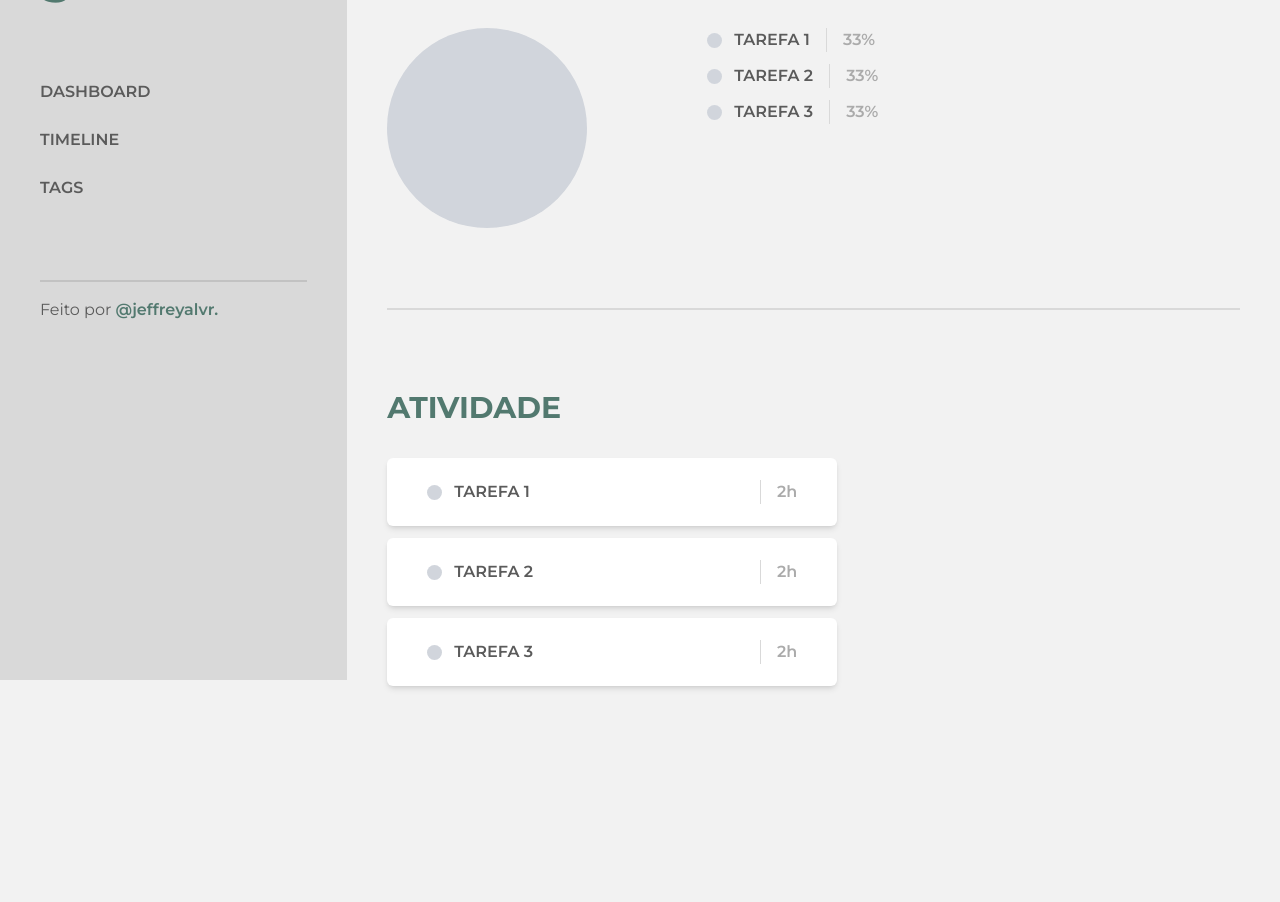
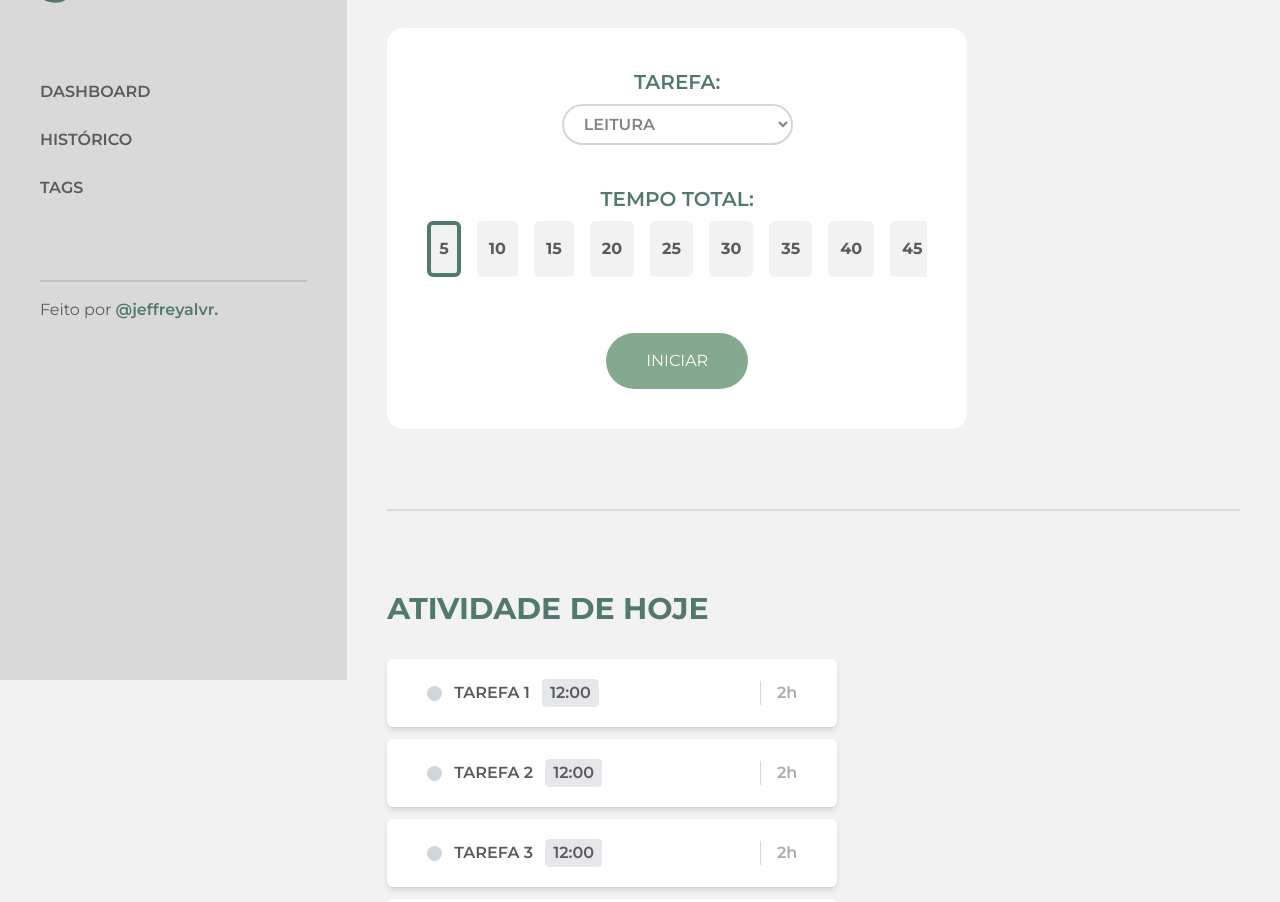
Before and after one commit to jeffreyalvr/greentask, a React (Vite) app: page / in a window 1280 px wide. Shown: the part 120-1022 px from the top of the page. Before the commit the page ends 886 px from the top, so only its background shows below. Built offline with nearby package versions, Linux system fonts and the light colour scheme.

Commit message:
Adiciona recharts para exibição de pie chart; Reorganiza partes da Home e componentes; Adiciona funcionalidade placeholder para seleção de tempo total;

```diff
--- a/index.html
+++ b/index.html
@@ -4,7 +4,7 @@
     <meta charset="UTF-8" />
     <link rel="icon" type="image/png" href="/favicon.png" />
     <meta name="viewport" content="width=device-width, initial-scale=1.0" />
-    <title>greentask</title>
+    <title>greentask.</title>
   </head>
   <body>
     <div id="root"></div>
--- a/package.json
+++ b/package.json
@@ -14,6 +14,7 @@
     "react": "^19.1.0",
     "react-dom": "^19.1.0",
     "react-router-dom": "^7.6.0",
+    "recharts": "^2.15.3",
     "tailwindcss": "^4.1.6"
   },
   "devDependencies": {
--- a/src/components/Activity/index.jsx
+++ b/src/components/Activity/index.jsx
@@ -3,11 +3,15 @@ import ActivityItem from "../ActivityItem";
 
 const Activity = () => {
   return (
-    <Section title="Atividade">
-      <div className="flex flex-col gap-3">
-        <ActivityItem task="Tarefa 1" totalTime={2} />
-        <ActivityItem task="Tarefa 2" totalTime={2} />
-        <ActivityItem task="Tarefa 3" totalTime={2} />
+    <Section title="Atividade de hoje">
+      <div className="flex gap-3 flex-wrap w-full">
+        <ActivityItem task="Tarefa 1" startedAt="12:00" totalTime={2} />
+        <ActivityItem task="Tarefa 2" startedAt="12:00" totalTime={2} />
+        <ActivityItem task="Tarefa 3" startedAt="12:00" totalTime={2} />
+        <ActivityItem task="Tarefa 4" startedAt="12:00" totalTime={2} />
+        <ActivityItem task="Tarefa 5" startedAt="12:00" totalTime={2} />
+        <ActivityItem task="Tarefa 6" startedAt="12:00" totalTime={2} />
+        <ActivityItem task="Tarefa 7" startedAt="12:00" totalTime={2} />
       </div>
     </Section>
   );
--- a/src/components/ActivityItem/index.jsx
+++ b/src/components/ActivityItem/index.jsx
@@ -1,11 +1,20 @@
-const ActivityItem = ({ task, totalTime }) => {
+const ActivityItem = ({ task, startedAt, totalTime }) => {
   return (
     <div className="flex w-[450px] h-[68px] items-center justify-between px-10 py-3 text-[var(--fg-dark)] font-semibold bg-[var(--activity-item-color)] rounded-md shadow-md">
-      <div className="flex gap-3 items-center">
+      <div className="flex gap-3 items-center pr-4">
         <i className="inline-block w-[15px] h-[15px] bg-gray-300 rounded-full"></i>
         <span className="uppercase">{task}</span>
+        <span
+          className="px-2 py-0.5 rounded-sm bg-gray-200 text-[var(--fg-light)]"
+          title="Hora de início"
+        >
+          {startedAt}
+        </span>
       </div>
-      <div className="text-[var(--fg-subtle)] border-l-1 border-[var(--border-light)] pl-4">
+      <div
+        className="text-[var(--fg-subtle)] border-l-1 border-[var(--border-light)] pl-4"
+        title="Tempo total"
+      >
         {totalTime}h
       </div>
     </div>
--- a/src/components/Button/index.jsx
+++ b/src/components/Button/index.jsx
@@ -1,6 +1,11 @@
-const Button = ({ texto }) => {
+const Button = ({ texto, toggled, onClick }) => {
   return (
-    <button className="w-max px-2 py-3 rounded-md bg-[var(--bg-color)] border-4 border-transparent cursor-pointer active:border-[var(--accent-primary)]">
+    <button
+      onClick={onClick}
+      className={`w-max px-2 py-3 rounded-md bg-[var(--bg-color)] border-4 cursor-pointer active:border-[var(--accent-primary)] ${
+        toggled ? "border-[var(--accent-primary)]" : "border-transparent"
+      }`}
+    >
       <span className="font-bold text-[var(--fg-light)]">{texto}</span>
     </button>
   );
--- a/src/components/Section/index.jsx
+++ b/src/components/Section/index.jsx
@@ -1,6 +1,10 @@
-const Section = ({ title, children }) => {
+const Section = ({ title, borderless, width, children }) => {
   return (
-    <section className="flex flex-col py-20 gap-8 border-b-2 border-b-[var(--border-light)]">
+    <section
+      className={`flex flex-col py-20 gap-8 ${
+        borderless ? "border-b-2 border-b-[var(--border-light)]" : "border-0"
+      }`}
+    >
       <h1 className="text-3xl text-[var(--accent-primary)] font-bold uppercase">
         {title}
       </h1>
--- a/src/components/Sidebar/index.jsx
+++ b/src/components/Sidebar/index.jsx
@@ -11,7 +11,7 @@ const Sidebar = () => {
           DASHBOARD
         </a>
         <a href="#" className="text-[var(--fg-dark)] font-semibold">
-          TIMELINE
+          HISTÓRICO
         </a>
         <a href="#" className="text-[var(--fg-dark)] font-semibold">
           TAGS
--- a/src/components/Statistics/index.jsx
+++ b/src/components/Statistics/index.jsx
@@ -1,15 +1,39 @@
 import Section from "../Section";
+import StatisticsChart from "../StatisticsChart";
 import StatisticsItem from "../StatisticsItem";
 
 const Statistics = () => {
   return (
-    <Section title="Desempenho">
-      <div className="flex gap-30">
-        <div className="inline-block w-[200px] h-[200px] bg-gray-300 rounded-full"></div>
-        <div className="flex flex-col gap-3">
-          <StatisticsItem task="Tarefa 1" percentage={33} />
-          <StatisticsItem task="Tarefa 2" percentage={33} />
-          <StatisticsItem task="Tarefa 3" percentage={33} />
+    <Section title="Estatísticas do mês">
+      <div className="flex flex-col gap-10 w-auto h-auto px-10 py-10 bg-white rounded-2xl">
+        <div className="flex gap-30">
+          <div className="inline-block w-[200px] h-[200px] bg-gray-300 rounded-full overflow-clip">
+            <StatisticsChart />
+          </div>
+
+          <div className="flex flex-col gap-3">
+            <StatisticsItem task="Tarefa 1" percentage={33} />
+            <StatisticsItem task="Tarefa 2" percentage={33} />
+            <StatisticsItem task="Tarefa 3" percentage={33} />
+            <StatisticsItem task="Tarefa 4" percentage={33} />
+            <StatisticsItem task="Tarefa 5" percentage={33} />
+            <StatisticsItem task="Tarefa 6" percentage={33} />
+            <StatisticsItem task="Tarefa 7" percentage={33} />
+            <StatisticsItem task="Tarefa 8" percentage={33} />
+            <StatisticsItem task="Tarefa 9" percentage={33} />
+            <StatisticsItem task="Tarefa 10" percentage={33} />
+            <StatisticsItem task="Tarefa 11" percentage={33} />
+            <StatisticsItem task="Tarefa 12" percentage={33} />
+            <StatisticsItem task="Tarefa 13" percentage={33} />
+            <StatisticsItem task="Tarefa 14" percentage={33} />
+            <StatisticsItem task="Tarefa 15" percentage={33} />
+            <StatisticsItem task="Tarefa 15" percentage={33} />
+            <StatisticsItem task="Tarefa 15" percentage={33} />
+            <StatisticsItem task="Tarefa 15" percentage={33} />
+            <StatisticsItem task="Tarefa 15" percentage={33} />
+            <StatisticsItem task="Tarefa 15" percentage={33} />
+            <StatisticsItem task="Tarefa 15" percentage={33} />
+          </div>
         </div>
       </div>
     </Section>
--- /dev/null
+++ b/src/components/StatisticsChart/index.jsx
@@ -0,0 +1,30 @@
+import { PieChart, Pie, Cell } from "recharts";
+
+const data = [
+  { name: "Tarefa 1", value: 33 },
+  { name: "Tarefa 2", value: 33 },
+  { name: "Tarefa 3", value: 33 },
+];
+
+const COLORS = ["#D8D24D", "#4DB7D8", "#61D84D"];
+
+const StatisticsChart = () => {
+  return (
+    <PieChart width={200} height={200}>
+      <Pie
+        data={data}
+        cx="50%"
+        cy="50%"
+        outerRadius={100}
+        label
+        dataKey="value"
+      >
+        {data.map((entry, index) => (
+          <Cell key={`cell-${index}`} fill={COLORS[index % COLORS.length]} />
+        ))}
+      </Pie>
+    </PieChart>
+  );
+};
+
+export default StatisticsChart;
--- a/src/components/StatisticsItem/index.jsx
+++ b/src/components/StatisticsItem/index.jsx
@@ -5,7 +5,10 @@ const StatisticsItem = ({ task, percentage }) => {
         <i className="inline-block w-[15px] h-[15px] bg-gray-300 rounded-full"></i>
         <span className="uppercase">{task}</span>
       </div>
-      <div className="text-[var(--fg-subtle)] border-l-1 border-[var(--border-light)] pl-4">
+      <div
+        className="text-[var(--fg-subtle)] border-l-1 border-[var(--border-light)] pl-4"
+        title="Tempo aplicado no mês"
+      >
         {percentage}%
       </div>
     </div>
--- a/src/components/TaskSection/index.jsx
+++ b/src/components/TaskSection/index.jsx
@@ -1,11 +1,24 @@
+import { useState } from "react";
 import Button from "../Button";
+import Section from "../Section";
 
 const TaskSection = () => {
+  const [selected, setSelected] = useState(5);
+
+  const timeValues = Array.from({ length: 36 }, (_, i) => 5 + i * 5);
+
+  const selectTime = (value) => {
+    setSelected(value);
+  };
+
   return (
-    <section className="flex flex-col gap-8 w-[600px] h-auto p-8 border-2 border-teal-600">
-      <div className="w-full flex flex-col justify-center items-center gap-2">
-        <h1 className="text-xl text-[var(--primary)]">TAREFA:</h1>
-        <select className="py-2 px-4 rounded-4xl border-2 border-gray-300 text-[var(--fg-light)] uppercase">
+    <Section title="Nova tarefa" width={500}>
+      <div className="flex flex-col gap-10 w-full h-auto px-10 py-10 bg-white rounded-2xl">
+        <div className="w-[500px] flex flex-col justify-center items-center gap-2">
+          <h1 className="text-xl text-[var(--accent-primary)] font-semibold">
+            TAREFA:
+          </h1>
+          <select className="py-2 px-4 rounded-4xl border-2 border-gray-300 text-[var(--fg-light)] font-semibold uppercase">
             <option>leitura</option>
             <option>web development</option>
             <option>game dev</option>
@@ -15,45 +28,19 @@ const TaskSection = () => {
             <option>workout</option>
           </select>
         </div>
-      <div className="w-full flex flex-col justify-center items-center gap-2">
-        <h1 className="text-xl text-[var(--accent-primary)]">TEMPO TOTAL:</h1>
+        <div className="w-[500px] flex flex-col justify-center items-center gap-2">
+          <h1 className="text-xl text-[var(--accent-primary)] font-semibold">
+            TEMPO TOTAL:
+          </h1>
           <div className="w-full pb-4 flex flex-row gap-4 overflow-x-auto">
-          <Button texto={5} />
-          <Button texto={10} />
-          <Button texto={15} />
-          <Button texto={20} />
-          <Button texto={25} />
-          <Button texto={30} />
-          <Button texto={35} />
-          <Button texto={40} />
-          <Button texto={45} />
-          <Button texto={50} />
-          <Button texto={55} />
-          <Button texto={60} />
-          <Button texto={65} />
-          <Button texto={70} />
-          <Button texto={75} />
-          <Button texto={80} />
-          <Button texto={85} />
-          <Button texto={90} />
-          <Button texto={95} />
-          <Button texto={100} />
-          <Button texto={105} />
-          <Button texto={110} />
-          <Button texto={115} />
-          <Button texto={120} />
-          <Button texto={125} />
-          <Button texto={130} />
-          <Button texto={135} />
-          <Button texto={140} />
-          <Button texto={145} />
-          <Button texto={150} />
-          <Button texto={155} />
-          <Button texto={160} />
-          <Button texto={165} />
-          <Button texto={170} />
-          <Button texto={175} />
-          <Button texto={180} />
+            {timeValues.map((value) => (
+              <Button
+                key={value}
+                onClick={() => selectTime(value)}
+                toggled={selected === value}
+                texto={value}
+              />
+            ))}
           </div>
         </div>
         <div className="w-full flex flex-col justify-center items-center gap-2">
@@ -61,7 +48,8 @@ const TaskSection = () => {
             iniciar
           </button>
         </div>
-    </section>
+      </div>
+    </Section>
   );
 };
 
--- a/src/pages/Home/index.jsx
+++ b/src/pages/Home/index.jsx
@@ -1,15 +1,17 @@
 import Sidebar from "../../components/Sidebar";
-import Statistics from "../../components/Statistics";
+import TaskSection from "../../components/TaskSection";
 import Activity from "../../components/Activity";
 
 const Home = () => {
   return (
     <div className="flex h-screen">
       <Sidebar />
-      <div className="flex flex-col flex-1 px-10">
-        <Statistics />
+      <main className="flex flex-col flex-1 px-10">
+        <div className="flex gap-30 border-b-2 border-b-[var(--border-light)]">
+          <TaskSection borderless />
+        </div>
         <Activity />
-      </div>
+      </main>
     </div>
   );
 };
```
Also changed, not shown: 1 other file (tests, documents, lock files or other folders). Lines whose indentation alone changed are shown as unchanged.
